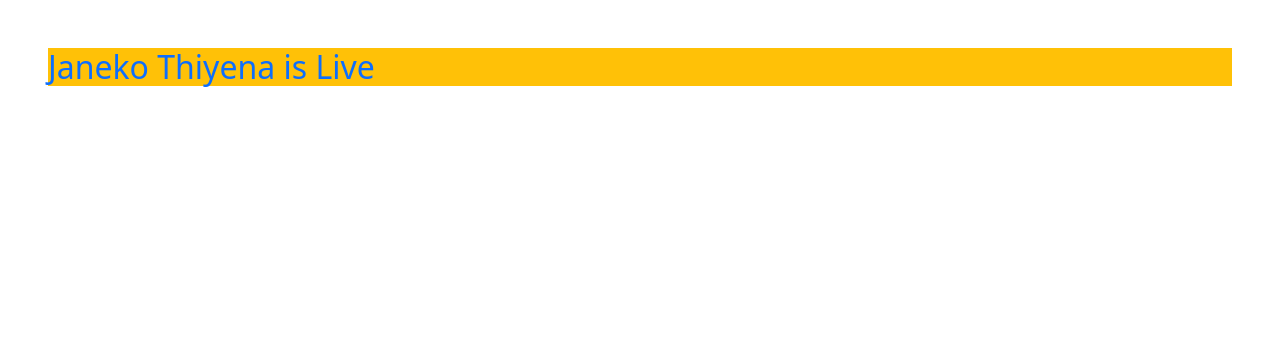
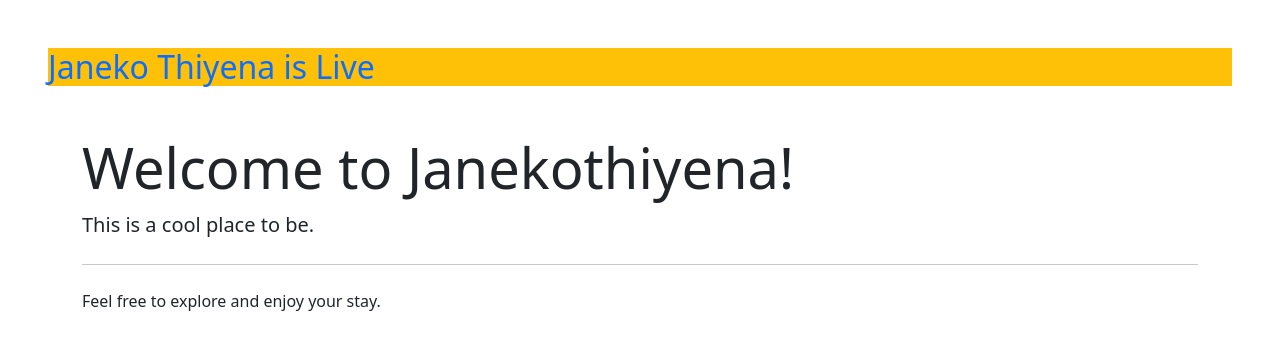
Before and after one commit to shankar12np/janekothiyena, an Angular app: page / in a window 1280 px wide. Shown: the top 350 px of the page. Built offline with nearby package versions, Linux system fonts and the light colour scheme.

Commit message:
some content added

```diff
--- a/src/app/app-routing.module.ts
+++ b/src/app/app-routing.module.ts
@@ -1,7 +1,12 @@
 import { NgModule } from '@angular/core';
 import { RouterModule, Routes } from '@angular/router';
+import {WelcomeComponent} from "./welcome/welcome.component";
 
-const routes: Routes = [];
+const routes: Routes = [
+  {path: '', component: WelcomeComponent},
+  { path: 'welcome', component: WelcomeComponent }
+];
+
 
 @NgModule({
   imports: [RouterModule.forRoot(routes)],
--- a/src/app/app.module.ts
+++ b/src/app/app.module.ts
@@ -4,10 +4,12 @@ import { BrowserModule } from '@angular/platform-browser';
 import { AppRoutingModule } from './app-routing.module';
 import { AppComponent } from './app.component';
 import { NgbModule } from '@ng-bootstrap/ng-bootstrap';
+import { WelcomeComponent } from './welcome/welcome.component';
 
 @NgModule({
   declarations: [
-    AppComponent
+    AppComponent,
+    WelcomeComponent
   ],
   imports: [
     BrowserModule,
--- /dev/null
+++ b/src/app/welcome/welcome.component.html
@@ -0,0 +1,10 @@
+<!-- welcome/welcome.component.html -->
+
+<div class="container mt-5">
+  <div class="jumbotron">
+    <h1 class="display-4">Welcome to Janekothiyena!</h1>
+    <p class="lead">This is a cool place to be.</p>
+    <hr class="my-4">
+    <p>Feel free to explore and enjoy your stay.</p>
+  </div>
+</div>
```
Also changed, not shown: src/app/welcome/welcome.component.ts (added, +10 -0 lines), src/app/welcome/welcome.component.css (added), 1 other file (tests, documents, lock files or other folders).
